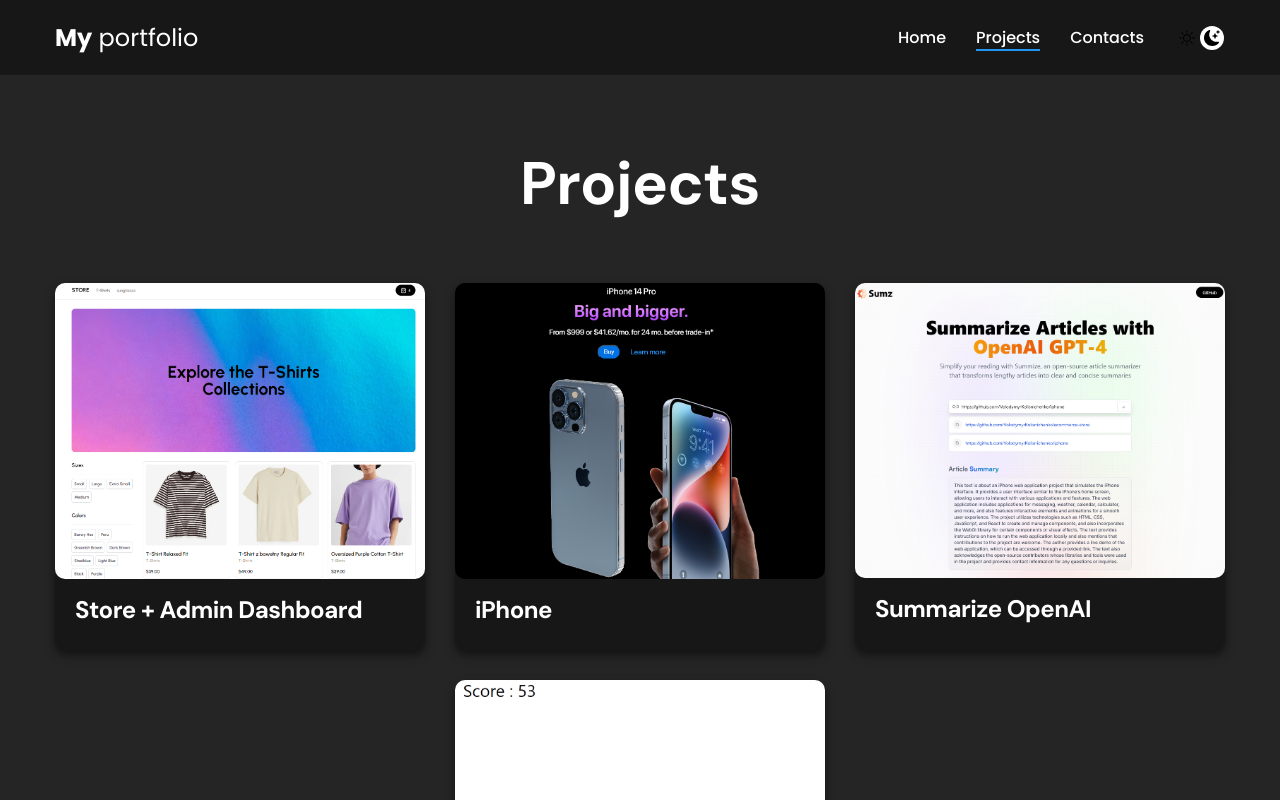
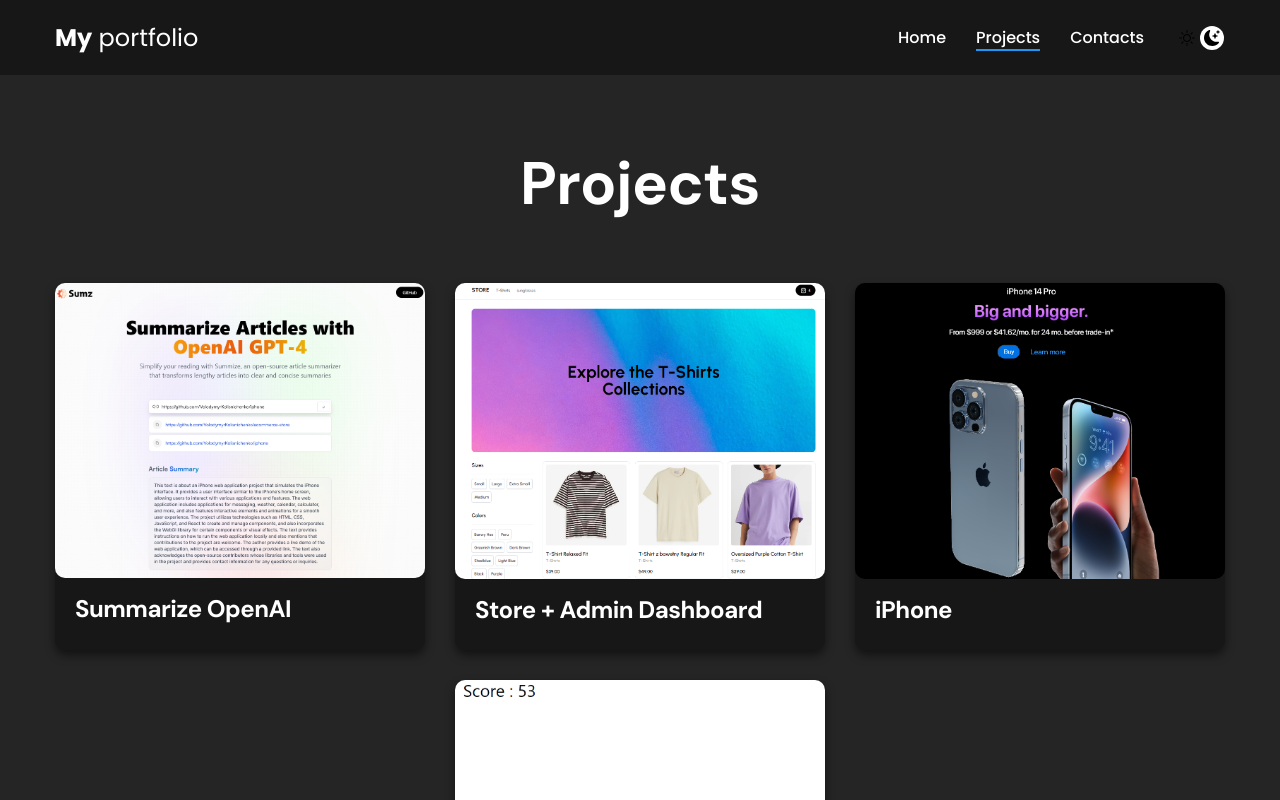
Before and after one commit to vk-workshop/portfolio, a React (Create React App) app: page /projects in a window 1280 px wide. Shown: the top 800 px of the page. Built offline with nearby package versions, Linux system fonts and the light colour scheme.

Commit message:
replace
replace projects

```diff
--- a/src/components/helpers/projectsList.js
+++ b/src/components/helpers/projectsList.js
@@ -14,6 +14,16 @@
 import { v1 } from "uuid";
 
 export const projectsList = [
+  {
+    id: v1(),
+    title: "Summarize OpenAI",
+    skills: "JS, CSS, HTML, Vitejs, Tailwindcss, RapidApi, React, React-Redux",
+    link: "https://volodymyrkolisnichenko.github.io/chatgpt4_summarizer_app/",
+    img: project6,
+    imgBig: project61,
+    gitHubLink:
+      "https://github.com/VolodymyrKolisnichenko/chatgpt4_summarizer_app/blob/main/README.md",
+  },
   {
     id: v1(),
     title: "Store + Admin Dashboard",
@@ -51,16 +61,7 @@
   //   gitHubLink:
   //     "https://github.com/VolodymyrKolisnichenko/social-network/blob/main/README.md",
   // },
-  {
-    id: v1(),
-    title: "Summarize OpenAI",
-    skills: "JS, CSS, HTML, Vitejs, Tailwindcss, RapidApi, React, React-Redux",
-    link: "https://volodymyrkolisnichenko.github.io/chatgpt4_summarizer_app/",
-    img: project6,
-    imgBig: project61,
-    gitHubLink:
-      "https://github.com/VolodymyrKolisnichenko/chatgpt4_summarizer_app/blob/main/README.md",
-  },
+
   {
     id: v1(),
     title: "Dino Game",
--- a/src/styles/main.css
+++ b/src/styles/main.css
@@ -243,9 +243,6 @@
 
 
 @media screen and (max-width: 768px) {
-	/* Adjustments for mobile screens */
-
-	/* For example, you can make the title font size smaller */
 	.title-1 {
 	  font-size: 36px;
 	}
```
